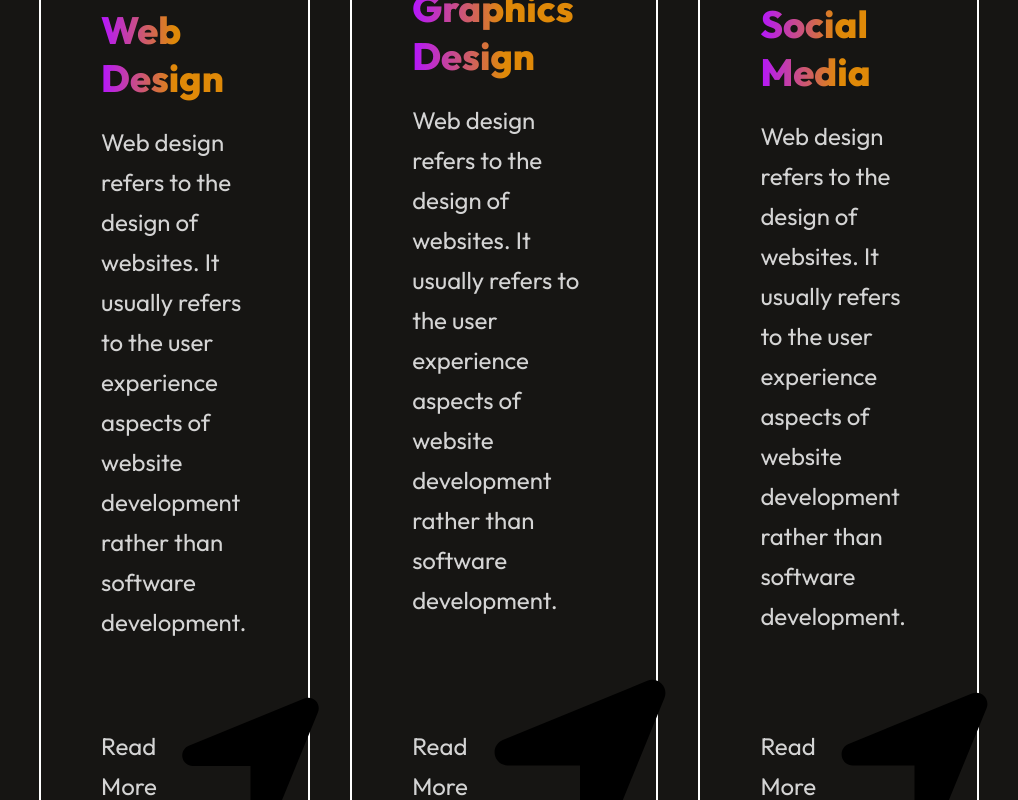
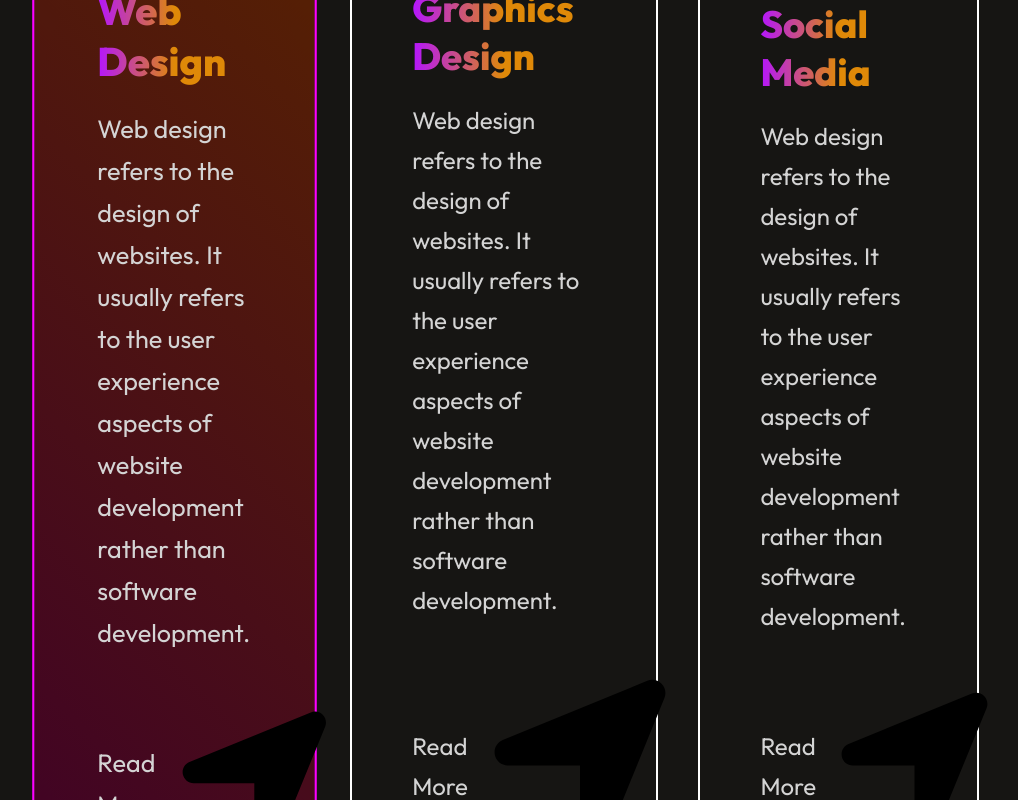
Before and after one commit to claudiahW/CodeWithClaude, a React (Vite) app: page / in a window 1280 px wide. In both pictures the pointer is over the element 305 px from the left and 3913 px from the top of the page. Shown: the part 3513-4313 px from the top of the page, without its empty margins (131-1149 px from the left). Built offline with nearby package versions, Linux system fonts and the light colour scheme.

Commit message:
complete styling my work section

```diff
--- a/src/Services.css
+++ b/src/Services.css
@@ -58,10 +58,15 @@
   max-width: 300px;
 }
 
-.services-readmore{
+.services-readmore {
   display: flex;
   gap: 20px;
   align-items: center;
   margin-top: 20px;
-
 }
+.services-format:hover{
+    border: 2px solid #ff00ff;
+    background-image: linear-gradient(45deg, #3f0028,#582300);
+    transform: scale(1.05);
+    transition: 0.4s;
+}
```
Lines whose indentation alone changed are shown as unchanged.
